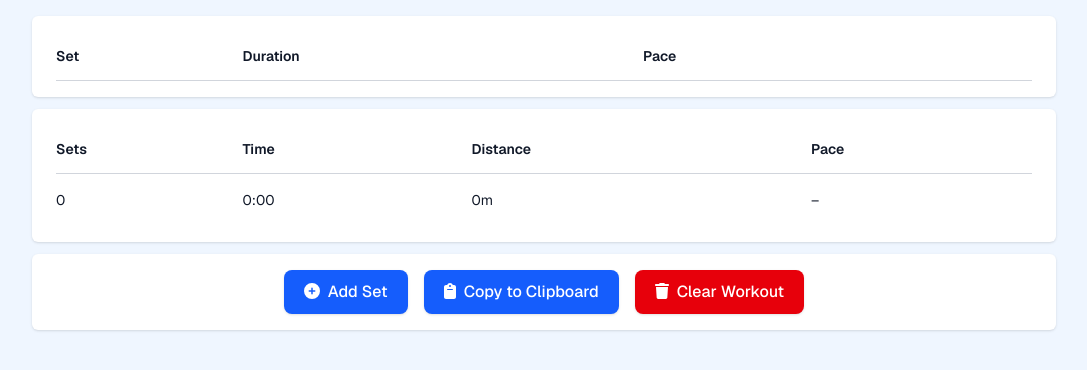
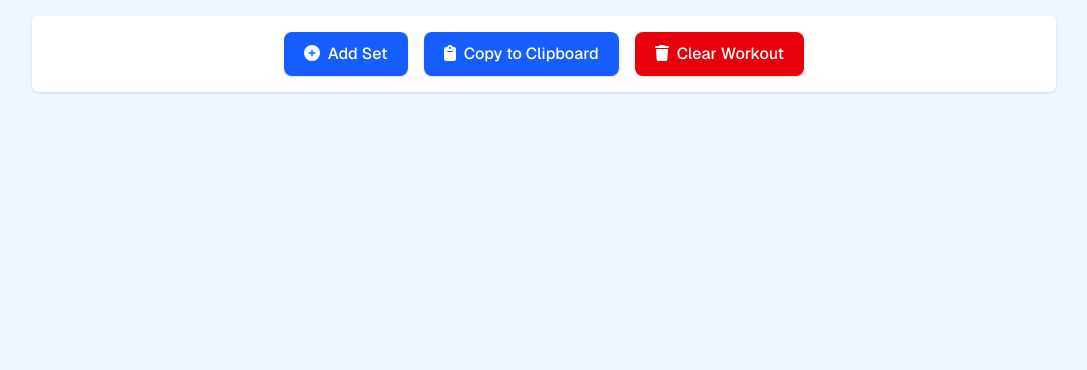
Before and after one commit to gesteves/swimsetter, a Next.js app: page / in a window 1280 px wide. Shown: the top 370 px of the page, without its empty margins (96-1183 px from the left). Built offline with nearby package versions, Linux system fonts and the light colour scheme.

Commit message:
Hide cards if there are no sets

```diff
--- a/app/page.js
+++ b/app/page.js
@@ -73,6 +73,8 @@ export default function Home() {
   return (
     <main className="min-h-screen p-4 text-lg flex justify-center bg-blue-50">
       <div className="w-full max-w-screen-lg space-y-3">
+        {sets.length > 0 && (
+          <>
             <div className="overflow-hidden rounded-md bg-white px-6 py-4 shadow-sm">
               <table className="min-w-full divide-y divide-gray-300">
                 <thead>
@@ -133,6 +135,8 @@ export default function Home() {
                 </tbody>
               </table>
             </div>
+          </>
+        )}
         <div className="overflow-hidden rounded-md bg-white px-6 py-4 shadow-sm">
           <div className="flex justify-center gap-4">
             <button
```
Lines whose indentation alone changed are shown as unchanged.
